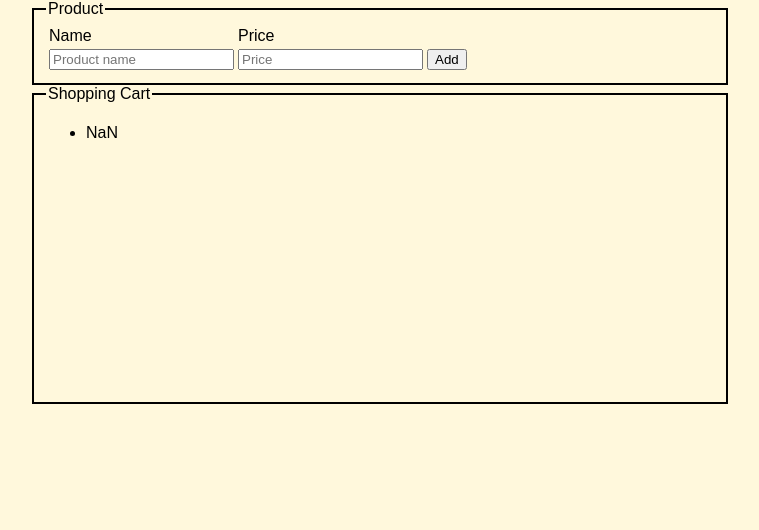
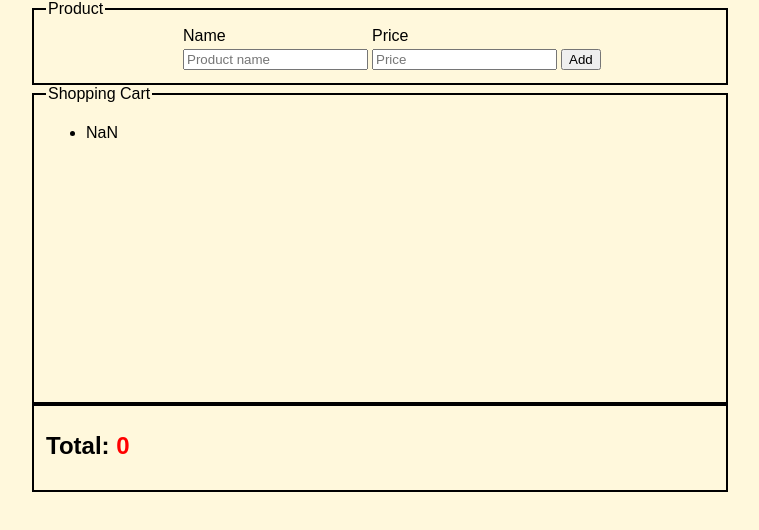
Before and after one commit to oluizeduardo/shopping-cart, a plain HTML site: page index.html in a window 1280 px wide. Both pictures are taken after a click on the input "Add". Shown: the whole page, without its empty margins (260-1019 px from the left). Drawn offline with Linux system fonts and the light colour scheme.

Commit message:
JS up to date

```diff
--- a/css/style.css
+++ b/css/style.css
@@ -1,5 +1,6 @@
 
 .center-field{
+    width: 400px;
     margin: auto;
 }
 
@@ -23,3 +24,8 @@ fieldset{
 .height-fieldset{
     min-height: 300px;
 }
+
+
+#total{
+    color: red;
+}
--- a/index.html
+++ b/index.html
@@ -10,7 +10,8 @@
 
     <fieldset>
         <legend>Product</legend>
-           <table>
+           <div class="center-field">
+               <table>
                 <tr>
                     <td>Name</td>
                     <td>Price</td>
@@ -28,6 +29,7 @@
                     </td>
                 </tr>
             </table>
+           </div>
     </fieldset>
 
 
@@ -38,6 +40,12 @@
         </ul>
     </fieldset>
 
+    <fieldset>
+        <h2>Total:
+            <spam id="total">0,0</spam>
+        </h2>
+    </fieldset>
+
     <script type="text/javascript" src="js/Functions.js"></script>
 </body>
 </html>
--- a/js/Functions.js
+++ b/js/Functions.js
@@ -1,4 +1,6 @@
 var Functions = (function () {
+
+    var total = 0;
 
     function getProductName() {
         var productName = document.getElementById('name-field');
@@ -13,6 +15,7 @@ var Functions = (function () {
         var productprice = document.getElementById('price-field');
         var price = parseInt(productprice.value);
         productprice.value = "";
+        total += price;
         return price;
     }
 
@@ -25,6 +28,12 @@ var Functions = (function () {
     }
 
 
+     function showTotal() {
+        var spam = document.getElementById('total');
+        spam.innerHTML = total || 0.0;
+    }
+
+
 
     function addProduct(event) {
         event.preventDefault();
@@ -34,6 +43,7 @@ var Functions = (function () {
 
         var newItem = createListItem(name, price);
         document.getElementById("list-products").appendChild(newItem);
+        showTotal();
     }
 
 
```
